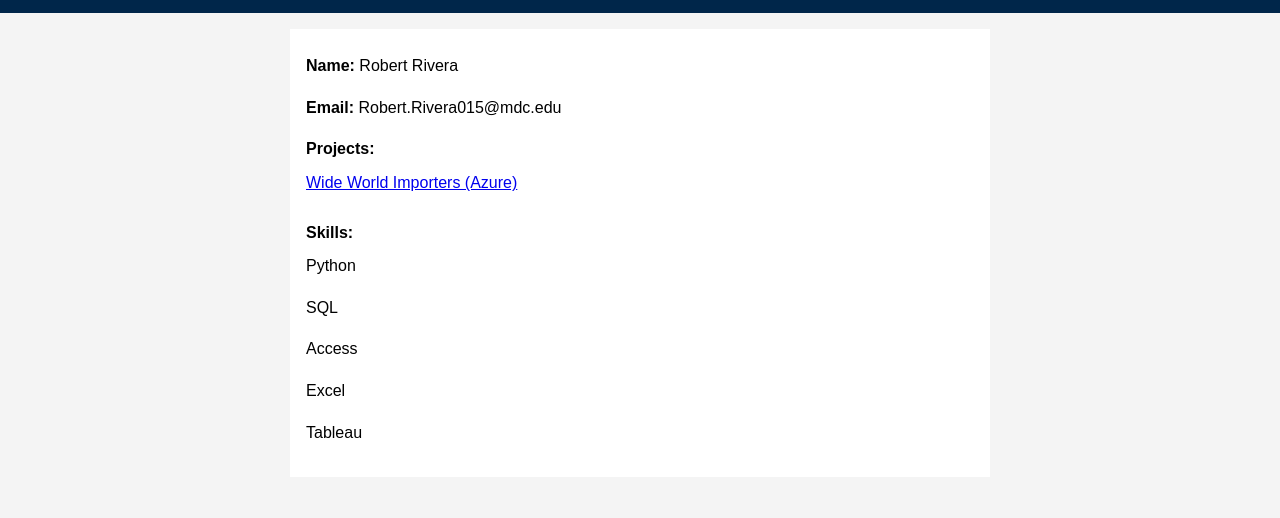
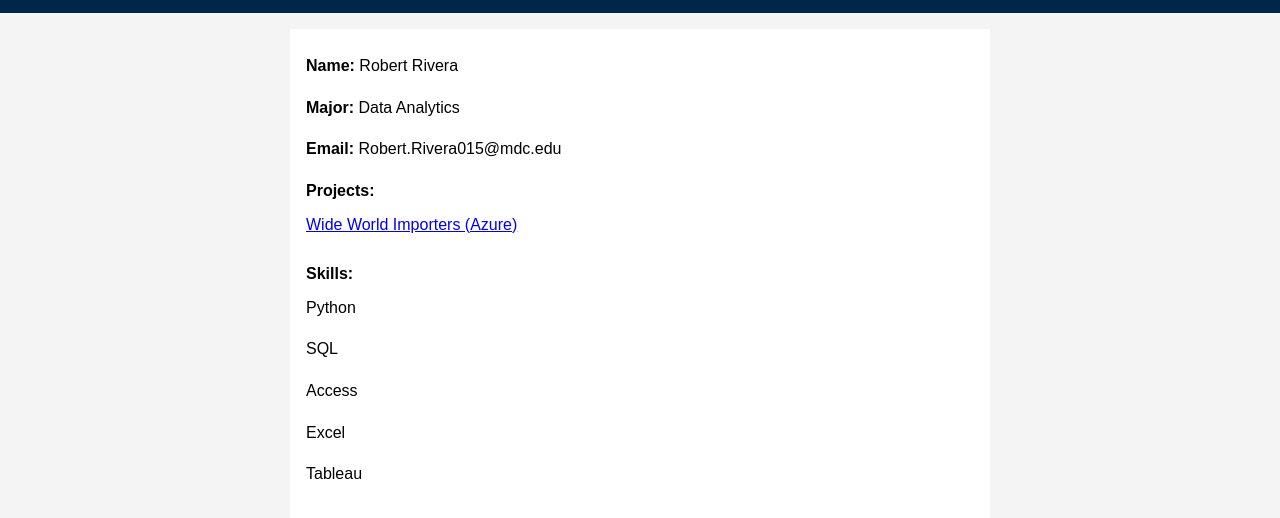
Before and after one commit to ctrl-alt-delete-code/website, a plain HTML site: page index.html in a window 1280 px wide. Shown: the part 70-588 px from the top of the page. Drawn offline with Linux system fonts and the light colour scheme.

Commit message:
Update index.html

```diff
--- a/index.html
+++ b/index.html
@@ -63,6 +63,7 @@
   <div class="container">
     <ul>
       <li><span>Name:</span> Robert Rivera</li>
+      <li><span>Major:</span> Data Analytics</li>
       <li><span>Email:</span> Robert.Rivera015@mdc.edu</li>
       <li>
         <span>Projects:</span>
```
